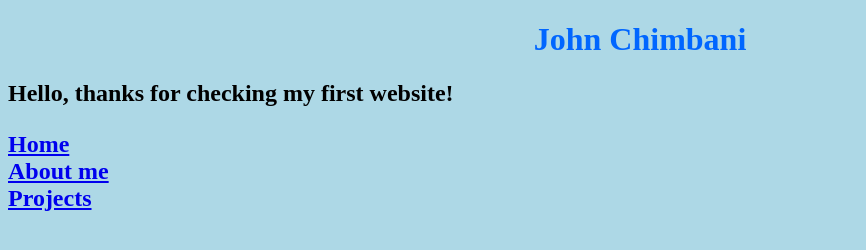
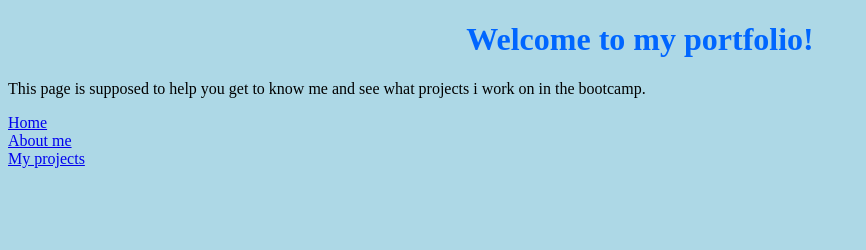
Before and after one commit to munemo/munemo.github.io, a plain HTML site: page index.html in a window 1280 px wide. Shown: the whole page, without its empty margins (0-866 px from the left). Drawn offline with Linux system fonts and the light colour scheme.

Commit message:
learning html

```diff
--- a/index.html
+++ b/index.html
@@ -1,21 +1,18 @@
-<!DOCTYPE HTML>
+<!DOCTYPE html>
+<html>
+<head>
+<title>My Portfolio</title>
+<link rel="stylesheet" type="text/css" href="my_style.css">
+</head>
+<body>
 
-<html>
+<h1>Welcome to my portfolio!</h1>
+<p>This page is supposed to help you get to know me and see what projects i work on in the bootcamp.</p>
 
-<head>
-  <meta http-equiv="Content-Type" content="text/html; charset=UTF-8" />
-  <link rel="stylesheet" type="text/css" href="my_style.css">
-  <title>My Porfolio</title>
-</head>
-
-<body>
-  <h1>John Chimbani</h1>
-  <h2>Hello, thanks for checking my first website!<p>
-    <ul>
-      <li><a href="default.asp">Home</a></li>
-      <li><a href="news.asp">About me</a></li>
-      <li><a href="contact.asp">Projects</a></li>
-    </ul>
+<ul>
+    <li><a href="default.asp">Home</a></li>
+    <li><a href="news.asp">About me</a></li>
+    <li><a href="contact.asp">My projects</a></li>
+</ul>
 </body>
-
 </html>
```
